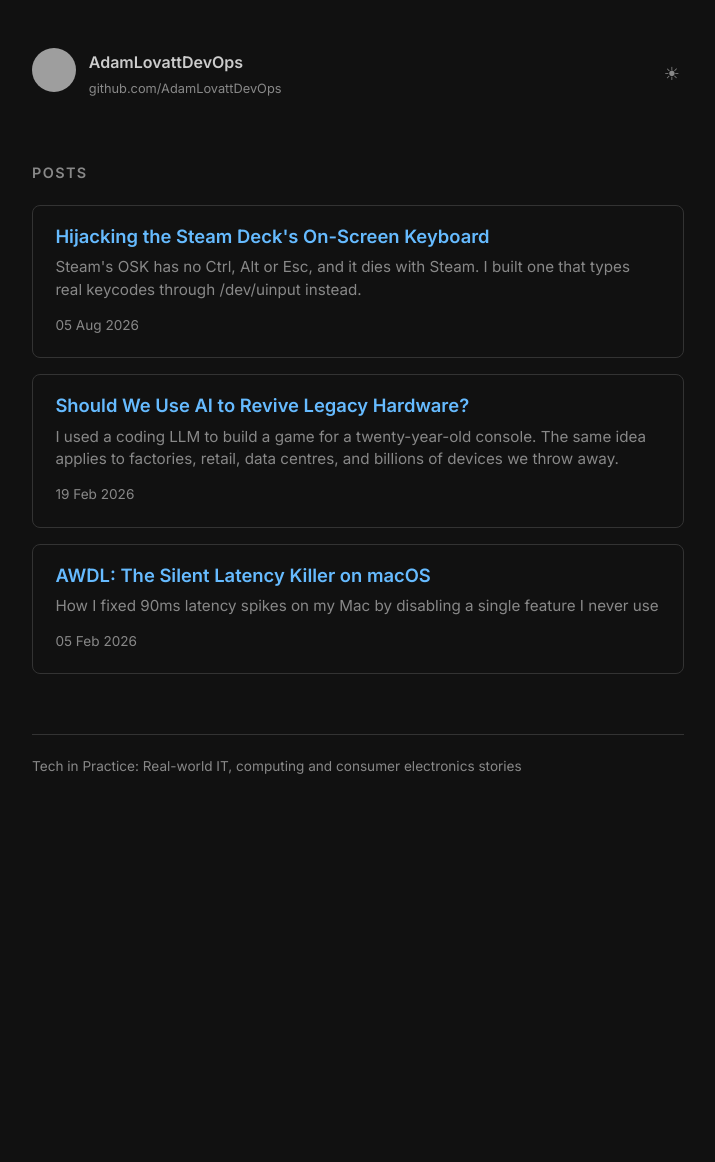
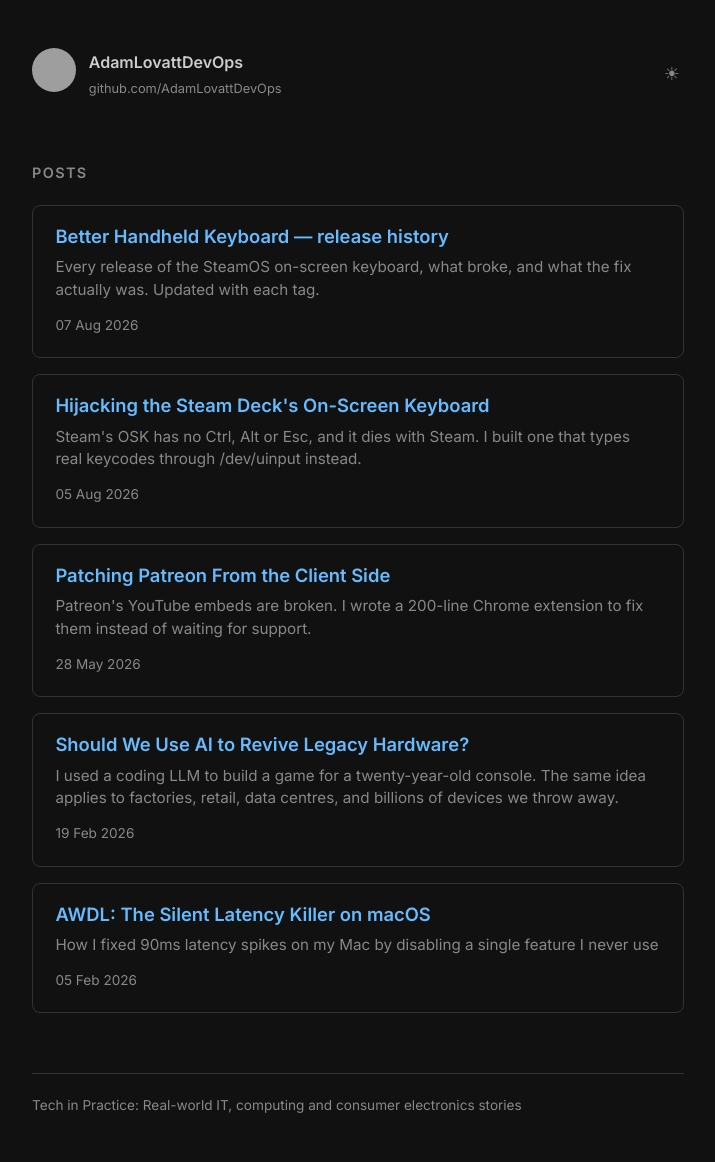
Before and after one commit to AdamLovattDevOps/adamlovattdevops.github.io, a Jekyll site: the page built from index.md, in a window 1280 px wide. Shown: the whole page, without its empty margins (282-997 px from the left). Built offline with Jekyll 4.4.1, drawn with Linux system fonts in a browser that asks for light colours; before the commit the page ends 900 px from its top, so only the background shows below that; part of the change alters nothing that is shown; grey boxes are pictures that could not be loaded.

Commit message:
Add a maintained release history for the handheld keyboard
Twelve releases in three days, most of them bug fixes, and the bugs are the
interesting part — nearly all arrived the same way: working on the two devices I
own and failing on hardware I had never touched, or working on a fresh install
and breaking on an upgrade.

A living page rather than a dated write-up: it gets a new section per tag. The
build post links to it.

Co-Authored-By: Claude Opus 5 <noreply@anthropic.com>

````diff
--- a/_posts/2026-02-19-ai-legacy-hardware.md
+++ b/_posts/2026-02-19-ai-legacy-hardware.md
@@ -31,7 +31,7 @@ Many organisations have legacy hardware. Not because they want it, but because r
 
 **Data centres.** Hyperscalers like AWS and Google decommission server hardware on three-to-five-year cycles. Not because it fails — because the software stack moves on. Newer frameworks demand newer instruction sets, newer kernel features, newer everything. Perfectly functional compute ends up recycled or scrapped because optimising software for older silicon isn't worth the engineering time.
 
-In every case, the bottleneck is the same: software, not hardware.
+In many cases, the bottleneck is the same: software, not hardware.
 
 ## What AI Changes
 
--- /dev/null
+++ b/_posts/2026-05-28-patreon-youtube-unembed.md
@@ -0,0 +1,93 @@
+---
+layout: post
+title: "Patching Patreon From the Client Side"
+date: 2026-05-28
+description: "Patreon's YouTube embeds are broken. I wrote a 200-line Chrome extension to fix them instead of waiting for support."
+---
+
+**TL;DR:** Patreon embeds YouTube videos that won't play — the "sign in to confirm you're not a bot" wall sends you to the YouTube homepage instead of the actual video. The real URL is sitting in plain text on the page the whole time. I built a tiny Chrome extension that grabs it and opens the video properly. Source on [GitHub](https://github.com/adamlovattdevops/patreon-youtube-unembed). Store listing pending.
+
+## The Problem
+
+I'm a paying Patreon subscriber to a couple of creators who post video content. Half the time, the embedded YouTube player on the post page shows:
+
+> Sign in to confirm you're not a bot
+
+Click through, and instead of landing on the video you paid to watch, YouTube dumps you on its homepage. The page knows you're trying to watch a specific video — there's a referrer, there's an embed URL — but the redirect loses it.
+
+Whose fault is this? Honestly, both. YouTube's anti-bot system is overzealous, Patreon's embed wrapper doesn't pass the video ID through to the click-out, and the user — the one who paid — is the one stuck.
+
+I could open a support ticket. Patreon would tell me to clear my cookies. YouTube would tell me to check my account. Both would be wrong. The bug is in the integration, which nobody owns.
+
+## The Hack
+
+Right-click → View Page Source. Ctrl-F for "youtube". Two seconds later:
+
+```html
+<script type="application/ld+json">
+{
+  "@context": "https://schema.org",
+  "@type": "VideoObject",
+  "@id": "https://www.patreon.com/posts/andrew-charlie-158811832#article",
+  "embedUrl": "https://www.youtube.com/watch?v=qU03HBbVWL4",
+  ...
+}
+</script>
+```
+
+Patreon ships the actual video URL in its JSON-LD metadata — the structured data Google uses to index the page. It's right there, in plain text, on every post that has a video.
+
+So: copy the URL, paste it into a new tab, video plays. Problem solved.
+
+The first time I did it, it felt like a clever workaround. The fifth time, it felt like a chore. By the tenth, I'd written the extension.
+
+## The Extension
+
+[Patreon → YouTube Unembed](https://github.com/adamlovattdevops/patreon-youtube-unembed) is about 200 lines of JavaScript. It does one thing: when you visit a Patreon page, it scrapes the JSON-LD for any YouTube video IDs, and drops a small red button in the corner that opens them in a new tab.
+
+The whole thing is a Manifest V3 content script. The interesting bits:
+
+1. **Prefer JSON-LD over everything else.** My first version scanned the whole page for YouTube links — iframes, anchor tags, raw text. That broke on post pages, because Patreon's sidebar shows "more from this creator" with thumbnails that link to *other* videos. So I now use the JSON-LD as the authoritative source on single-post pages, and only fall back to the broader scan on creator listing pages (which have no `VideoObject` JSON-LD).
+
+2. **Normalise embed URLs to watch URLs.** `youtube.com/embed/<id>` plays fine in an iframe but feels weird as a standalone tab. A regex turns it into `youtube.com/watch?v=<id>`.
+
+3. **Multi-video posts get a tiny menu.** Some creators link to several videos from a single post. The button shows the count, and clicking it opens a dark dropdown so you can pick one or hit "Open all". Shift-click skips the menu entirely.
+
+4. **Stay out of the way.** First version of the button was a big red pill bottom-right of the page. Felt like a malware popup. Current version is a 24px-tall dim chip that fades up to full opacity on hover — present when you need it, ignorable when you don't.
+
+That's it. No backend. No tracking. No analytics. No remote code. The whole zip is 6KB.
+
+## The Lens: Client-Side Patching
+
+This is the part that's been on my mind.
+
+Modern web apps are increasingly multi-vendor stitch-ups. Patreon embeds YouTube. YouTube has its own anti-bot system. The integration between them is owned by neither team. When it breaks, the support process at either company will be slower than the actual fix.
+
+The trick I keep coming back to: **the data you need is almost always in the page already**. View source, find it, write 50 lines of JavaScript. You can't deploy your fix into their codebase, but you can deploy it into your own browser, and that's enough.
+
+The underlying app has the data and the capability. What's broken is the last-mile UX. And the last mile is exactly where a 200-line extension can win.
+
+It's not glamorous. You're not building an alternative client, you're not reverse-engineering anything, you're not exploiting anything. You're just reading the same HTML the page already gave you and presenting it in a way that doesn't suck. The leverage-to-effort ratio is wild.
+
+## Why It's Not on the Store Yet
+
+Quick caveat: as I write this, the extension isn't on the Chrome Web Store. To publish, Google wants a one-time $5 developer fee tied to a personal account. I don't want to use my work email for a side project I might want to keep if I ever change jobs, and I haven't decided which personal account to anchor it to.
+
+For now, install it unpacked from the [GitHub repo](https://github.com/adamlovattdevops/patreon-youtube-unembed):
+
+1. `chrome://extensions`
+2. Toggle Developer mode
+3. Load unpacked → pick the folder
+4. Open any Patreon post with a YouTube video — small red ▶ button bottom-right
+
+I'll update this post with the store link once it's live.
+
+## Conclusion
+
+Two vendors point at each other. The user pays for the privilege of being stuck in the middle. The data needed to bypass the broken bit is sitting in plain text on the page.
+
+When the support response time is longer than the time it takes to write the fix, you write the fix. The browser is your last-mile platform. Use it.
+
+---
+
+*Source: [github.com/adamlovattdevops/patreon-youtube-unembed](https://github.com/adamlovattdevops/patreon-youtube-unembed). Issues and PRs welcome.*
--- a/_posts/2026-08-05-steam-deck-keyboard.md
+++ b/_posts/2026-08-05-steam-deck-keyboard.md
@@ -229,4 +229,6 @@ The through-line, if there is one: I couldn't verify this by looking at it, so I
 
 *Tested on a Steam Deck (1280×800) and a Legion Go 2 (1920×1200), and — since v1.0.1 — repaired on a Legion Go 1 by the user who found the bug. The InputPlumber remap is the only device-specific part; the default mirror mode works without it.*
 
+*Every release since, and what broke in each: [release history](/handheld-keyboard-changelog/).*
+
 Sources: [PCGamesN on the Desktop Mode keyboard](https://www.pcgamesn.com/steam-deck/keyboard-desktop-mode) · [steam-for-linux#9099 (invisible window blocks input)](https://github.com/ValveSoftware/steam-for-linux/issues/9099) · [steam-for-linux#10632 (Steam Input on Wayland)](https://github.com/ValveSoftware/steam-for-linux/issues/10632) · [SteamOS 3.8.10 release notes (Plasma 6.4.3, Wayland default)](https://www.opensourcefeed.org/steamos-3-8-10-release/)
--- /dev/null
+++ b/_posts/2026-08-07-handheld-keyboard-changelog.md
@@ -0,0 +1,118 @@
+---
+layout: post
+title: "Better Handheld Keyboard — release history"
+date: 2026-08-07
+description: "Every release of the SteamOS on-screen keyboard, what broke, and what the fix actually was. Updated with each tag."
+---
+
+**A living page.** [Better Handheld Keyboard](https://github.com/AdamLovattDevOps/better-handheld-keyboard) replaces the on-screen keyboard on SteamOS handhelds in Desktop Mode — the [build write-up is here](/steam-deck-keyboard/). This is the release history, updated with each tag.
+
+More of it is bug fixes than features, and the bugs are the interesting part. Nearly every one arrived the same way: something worked on the two devices I own and failed on hardware I'd never touched, or worked on a fresh install and broke on an upgrade.
+
+**Latest: [v1.0.11](https://github.com/AdamLovattDevOps/better-handheld-keyboard/releases/tag/v1.0.11)** · install with `git clone -b v1.0.11` or grab the [latest release](https://github.com/AdamLovattDevOps/better-handheld-keyboard/releases/latest).
+
+---
+
+## v1.0.11 — Twenty languages
+*7 August 2026*
+
+Key labels for twenty XKB layouts, an **AltGr** key to reach the third level, a tray-menu language picker, and a way to know any of it is correct.
+
+The labels are the whole feature, and the awkward part. The keyboard injects real keycodes, so what a key *types* was always the OS layout's decision — selecting Russian typed Cyrillic correctly while the keyboard drew `q` on the key that produces `й`. The gap was never in typing; it was the keyboard refusing to admit what the OS was doing.
+
+I can proofread Latin and squint at Cyrillic and Greek. I cannot proofread Arabic, Hebrew, Devanagari or Thai — and "looks plausible" in a script you can't read is worth nothing. So nothing is hand-written: labels are generated from [xkeyboard-config](https://gitlab.freedesktop.org/xkeyboard-config/xkeyboard-config) and `keysymdef.h`, then checked against **libxkbcommon** (940 key/level pairs, zero mismatches, re-run in CI), then each language is **typed into Kate** on real hardware and the saved file compared character by character.
+
+Writing that parser produced three bugs, each of which shipped a layout that looked fine and was wrong:
+
+- **Braces inside comments** — `key <AB03> {[...]};  // ؤ }` ended the Arabic block after three keys, leaving `v b n m , . /` in Latin on an Arabic keyboard.
+- **Deprecated keysym aliases** carry no `U+` comment, so `masculine` and `guillemotleft` resolved to nothing — and a key whose *first* level fails is dropped entirely, so Spanish lost its `º` key rather than a label.
+- **Type declarations** — `type[group1] = "…"` was read as a symbol list, losing Turkish's dotted and dotless `i`.
+
+Two things only the typing test could find:
+
+- **`Ctrl+S` dies under a non-Latin-only keymap.** Application shortcuts bind to Latin keysyms, so the S key produces `Cyrillic_yeru` and Save never fires. Keep one Latin layout among your four; the picker warns.
+- **The rouble was on a level nothing could reach.** Russian defines `₽` on level 3 and binds no AltGr switch. The label matched the keymap perfectly — the keymap was making the unkeepable promise. Level-3 labels now only appear for layouts with a switch.
+
+Also: **four layouts live at once**, which is the keymap format rather than a setting — libxkbcommon discards a fifth outright. Twenty sets of labels install; the tray picker chooses which four.
+
+Fixed along the way: a long label could resize the whole keyboard (the grid is column-homogeneous, so `🌐LATAM` pushed the window to 1728px on a 1280px desktop, and GTK won't shrink below natural width — so reset appeared broken); the 🌐 badge named the country rather than the language (`il` is Israel, not Hebrew); the logout prompt compared layout *counts*, so swapping Russian for Vietnamese looked like nothing had happened; upgrading asked for a password after the keyboard had gone; and `uninstall.sh` left eleven of eighteen binaries behind.
+
+## v1.0.10 — The Steam Deck keeps its trackpads
+*6 August 2026*
+
+On a Deck the keyboard is summoned by Steam's own OSK appearing, and we hid Steam's by setting its opacity to zero. The window stayed mapped, so Steam went on believing its keyboard was open — and while it believes that, it forces the controller into its `KB ActionSet`, where the sticks and trackpads navigate *that* keyboard instead of moving the pointer.
+
+```
+Set OSK active 1 and appid 413080
+OnFocusWindowChanged On Screen Keyboard Forcing to window type: KB ActionSet
+```
+
+A keyboard you could only use by touch, and no pointer at all until Steam restarted. Steam's keyboard is now closed rather than hidden. Never affected a Legion Go, where the hardware button goes through InputPlumber and Steam's keyboard is never involved — which is why it looked device-specific for so long.
+
+Added a system tray icon and `handheld-kbd-ctl` for the recovery actions, because typing a command is the one thing you can't do when the keyboard is the problem.
+
+## v1.0.9 — The tick actually holds the position
+*6 August 2026*
+
+Finishing a move asked KWin where the window was and waited a fixed 250 ms. A real drag answers slower than that, and giving up handed placement back to the docking script — so the keyboard snapped home. It now waits for the answer, and a move that can't be read back falls into a `free` mode where nothing places the window at all, rather than defaulting to the dock.
+
+## v1.0.8 — Event-driven, free movement, prediction out of the box
+*6 August 2026*
+
+The daemon polled the X window tree ten times a second to notice Steam's keyboard appearing. That was both the latency in summoning and a constant drip of processes competing with Steam Input. The KWin script now calls us over DBus the instant the window maps: 27.2s of CPU per session became 1.4s, and show/hide went to 3–10 ms.
+
+Free movement replaced the lock key, one thing places the keyboard instead of two fighting, and `handheld-kbd-toggle` summons it without Steam — so a dead Steam client can't leave you with no keyboard.
+
+## v1.0.7 — Correct at any resolution and any scale
+*6 August 2026*
+
+v1.0.6 docked using the display's *physical* pixels; KWin positions windows in *logical* ones, and they only agree at scale 1. A Legion Go 2 is 1920×1200 at scale 1.5 — a 1280×800 desktop — so a 1920-wide rect went mostly off the side. Geometry now comes from GDK, and docking is computed by the KWin script from `clientArea(MaximizeArea)`, the only source that knows the usable area with panels excluded.
+
+Keys are also sized to the dock height *before* placement: they used to keep their natural height, pushing the window's minimum past the dock and coming back 100px taller with its bottom off-screen.
+
+## v1.0.6 — Same place on every device
+*6 August 2026*
+
+The default position stopped being a pixel rect that happened to suit a 1280×800 Deck. It's computed from the panel — full width, bottom-flush, height a fraction of the display — so a Deck LCD, a Deck OLED and a Legion Go 2 get the same keyboard in the same place, which is how Steam's own OSK behaves.
+
+## v1.0.5 — Upgrades that actually upgrade
+*5 August 2026*
+
+Two bugs of the same shape: files only ever written on a *fresh* install, leaving upgrades in a state the rest of the code didn't expect.
+
+Opacity cycling silently stopped working, because the KWin script had two writers — the installer's static copy hardcoded `0.72` with no `var OP` line for the opacity key to patch. And new keys never reached existing installs: layouts are only written when absent, so a release could ship the code for a key while your layout had no button for it. The installer now merges in missing action keys.
+
+## v1.0.4 — Unlock, drag, lock
+*5 August 2026*
+
+v1.0.3's move key cycled preset docking slots. It didn't work well, so: unlock, put it where you want, lock. Wayland clients can't place their own windows, so both gestures hand off to the compositor — the same mechanism a titlebar uses.
+
+## v1.0.3 — A move key
+*5 August 2026*
+
+Superseded by v1.0.4 the same evening. Its lasting contribution: every rect is clamped to the display it lands on, so a saved position can't put the keyboard off-screen — the shipped geometry assumed 1280×800 and hung 78px off the bottom of a 720p panel.
+
+## v1.0.2 — Predictive text and a bigger keyboard
+*5 August 2026*
+
+The features that had been living on my own Legion Go 2: predictive text that learns locally and never leaves the device, big mode, opacity cycling, swipe typing, gesture and focus triggers, and resume handling for a stale trigger after sleep.
+
+## v1.0.1 — Legion Go 1 keyboard recovery
+*5 August 2026*
+
+**v1.0.0 could leave a Legion Go 1 with no on-screen keyboard at all** — not mine, not Steam's. Same for a Deck or ROG Ally under Bazzite or ChimeraOS.
+
+The installer picked its trigger by grepping InputPlumber's default profile for `button: Keyboard`. That profile is generic — it carries the mapping on every device it supports — so the grep answered "is InputPlumber installed", not "does this handheld have a keyboard button". Seamless mode got selected on hardware that can't drive it. Then the second mistake turned a dead trigger into a dead desktop: the KWin script still forced Steam's keyboard to `opacity = 0.0`, so the fallback was suppressed by the thing that had already failed.
+
+Detection is by DMI product name now, and Steam's keyboard is only hidden once ours is *known* to appear. A broken trigger degrades to the stock keyboard, which is where the user started. Thanks to the Legion Go 1 user who reported it and confirmed the fix.
+
+The lesson I'd keep: a capability advertised in a config file, or even over DBus, is a claim about software, not evidence about hardware. And when you suppress someone's fallback, make the suppression conditional on your replacement actually working.
+
+## v1.0.0 — First release
+*5 August 2026*
+
+Keys injected through `/dev/uinput` as a virtual input device, so `Ctrl`, `Alt`, `Super`, `F1`–`F12`, `Tab`, `Esc` and the arrows reach any focused application — including `Ctrl+C` in a terminal. Triggered by the hardware keyboard button, adjustable transparency via a KWin script, full and compact layouts, everything configurable in JSON.
+
+---
+
+*Full technical detail for every release is in [CHANGELOG.md](https://github.com/AdamLovattDevOps/better-handheld-keyboard/blob/master/CHANGELOG.md). Bugs and layout corrections: [issues](https://github.com/AdamLovattDevOps/better-handheld-keyboard/issues).*
````
